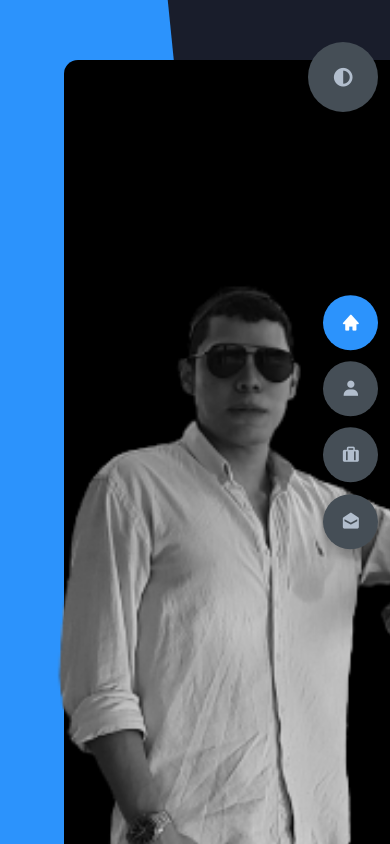
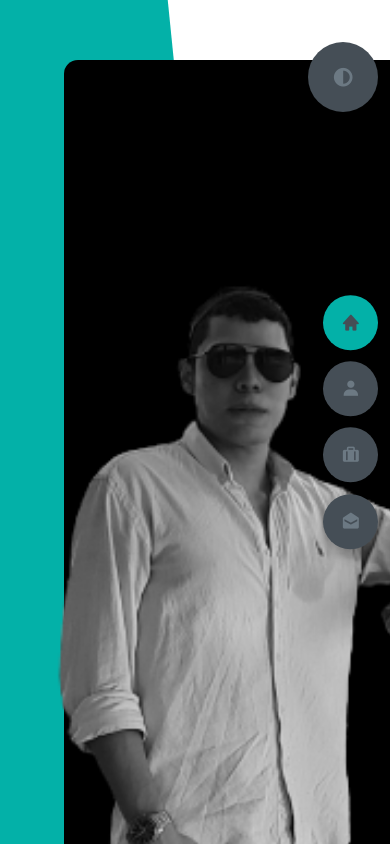
Before and after one commit to Beatu0429/Portafolio-Gabriel-Linero, a plain HTML site: page index.html in a window 390 px wide. Both pictures are taken after a click on the element 343 px from the left and 77 px from the top of the page. Drawn offline with nearby package versions, Linux system fonts and the light colour scheme.

Commit message:
Se agregó light mode y se crearon las media query para responsive

```diff
--- /dev/null
+++ b/css/_media.scss
@@ -0,0 +1,8 @@
+@media screen and (max-width: 600px){
+    header{
+        padding: 0;
+        .right-header{
+            padding: 2 rem !important;
+        }
+    }
+}
--- a/css/styles.scss
+++ b/css/styles.scss
@@ -19,6 +19,20 @@
     --color-grey-6: #12181b;
     --br-sm-2: 14px;
     --box-shadow-1: 0 3px 15px rgba(0,0,0,.3)
+}
+
+.light-mode{
+    --color-primary: #ffffff;
+    --color-secondary: #03B1A8;
+    --color-white: #454e56;
+    --color-black: #000000;
+    --color-grey-0: #f8f8f8;
+    --color-grey-1: #6c7983;
+    --color-grey-2: #6c7983;
+    --color-grey-3: #6c7983;
+    --color-grey-4: #454e56;
+    --color-grey-5: #f8f8f8;
+    --color-grey-6: #12181b;
 }
 
 body{
@@ -658,3 +672,5 @@ section{
         }
     }
 }
+
+@import "./media";
--- a/javascript/app.js
+++ b/javascript/app.js
@@ -30,6 +30,14 @@ function pageTransition(){
             element.classList.add("active")
         }
     })
+
+    // light theme
+
+    const themeBtn = document.querySelector(".theme-btn");
+    themeBtn.addEventListener("click", () =>{
+        let element = document.body;
+        element.classList.toggle("light-mode")
+    })
 }
 
 pageTransition()
```
Also changed, not shown: css/styles.css, css/styles.min.css, 2 other files.
